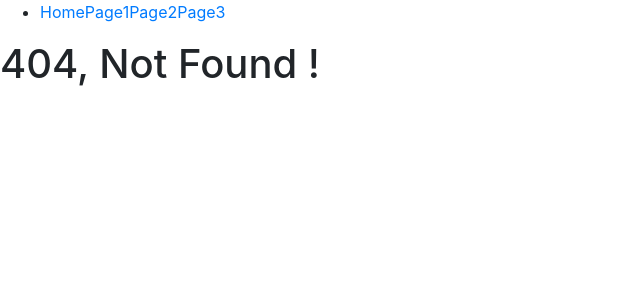
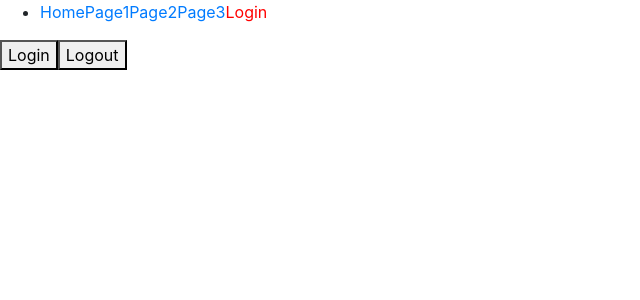
Before and after one commit to BlackKnightZERO/Road-to-React, a React (Create React App) app: page /login in a window 1280 px wide. Before the commit this address had no page. Shown: the top 300 px of the page, without its empty margins (0-640 px from the left). Built offline with nearby package versions, Linux system fonts and the light colour scheme.

Commit message:
redirect-login-logout

```diff
--- a/src/routeAdvanced/components/mynavigation.js
+++ b/src/routeAdvanced/components/mynavigation.js
@@ -17,6 +17,8 @@ class mynavigation extends Component {
                         <NavLink exact activeStyle={{ color:"green" }} to="/page1">Page1</NavLink>
                         <NavLink exact activeStyle={{ color:"green" }} to="/page2">Page2</NavLink>
                         <NavLink exact activeStyle={{ color:"green" }} to="/page3">Page3</NavLink>
+
+                        <NavLink exact activeStyle={{ color:"red" }} to="/login">Login</NavLink>
                     </li>
                 </ul>
             </div>
--- a/src/routeAdvanced/components/myroute.js
+++ b/src/routeAdvanced/components/myroute.js
@@ -6,6 +6,8 @@ import Page1 from './pages/page1';
 import Page2 from './pages/page2';
 import Page3 from './pages/page3';
 
+import Login from './pages/login';
+
 import NotFound from './pages/notFound';
 
 class myroute extends Component {
@@ -13,9 +15,11 @@ class myroute extends Component {
         return (
             <div>
                 <Switch>
+                    <Route exact path="/login" component={Login}></Route>
                     <Route exact path="/" component={Home}></Route>
                     <Route exact path="/page1" component={Page1}></Route>
                     <Route exact path="/page2" component={Page2}></Route>
+                    <Route exact path="/page3" component={Page3}></Route>
                     <Route exact path="/page3/:id" component={Page3}></Route>
                     <Route component={NotFound}></Route>
                 </Switch>
--- a/src/routeAdvanced/components/pages/home.js
+++ b/src/routeAdvanced/components/pages/home.js
@@ -1,12 +1,18 @@
 import React, { Component } from 'react';
+import { Redirect } from 'react-router-dom';
 
 class home extends Component {
     render() {
-        return (
-            <div>
-                <h1>Home</h1>
-            </div>
-        );
+
+        if(sessionStorage.getItem('userName') === null){
+            return <Redirect to = '/login'></Redirect>
+        } else {
+            return (
+                <div>
+                    <h1>Home</h1>
+                </div>
+            );
+        }
     }
 }
 
--- /dev/null
+++ b/src/routeAdvanced/components/pages/login.js
@@ -0,0 +1,41 @@
+import React, { Component } from 'react';
+
+class login extends Component {
+
+    constructor(){
+        super();
+        this.state = {
+            loggedIn : false,
+        }
+    }
+
+    login = () => {
+        //js session storage
+        sessionStorage.setItem("userName", "admin");
+        this.setState({
+            loggedIn : true,
+        });
+        setTimeout(() => {
+         alert('Login Successful!');
+        }, 700);
+
+    }
+
+    logout = () => {
+        sessionStorage.clear();
+        setTimeout(() => {
+            alert('Logged Out..');
+          }, 300);
+    }
+
+    render() {
+        return(
+            <div>
+                <button onClick={this.login}>Login</button>
+                <button onClick={this.logout}>Logout</button>
+            </div>
+        );
+    }
+}
+
+export default login;
--- a/src/routeAdvanced/components/pages/page1.js
+++ b/src/routeAdvanced/components/pages/page1.js
@@ -1,12 +1,18 @@
 import React, { Component } from 'react';
+import {Redirect} from 'react-router-dom';
+
 
 class page1 extends Component {
     render() {
-        return (
-            <div>
-                <h1>page1</h1>
-            </div>
-        );
+        if(sessionStorage.getItem('userName') === null){
+            return <Redirect to = '/login'></Redirect>
+        } else {
+            return (
+                <div>
+                    <h1>Page1</h1>
+                </div>
+            );
+        }
     }
 }
 
```
